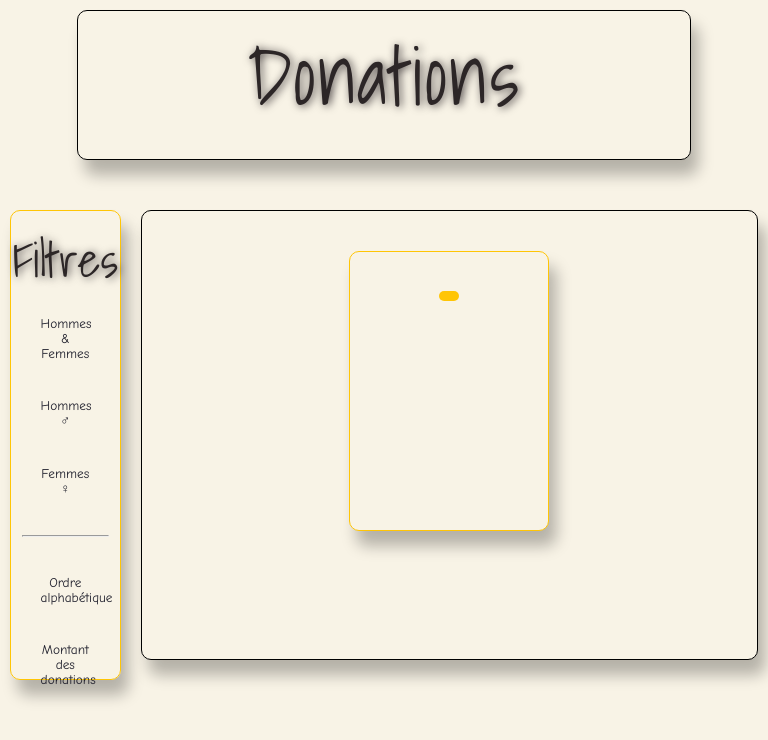
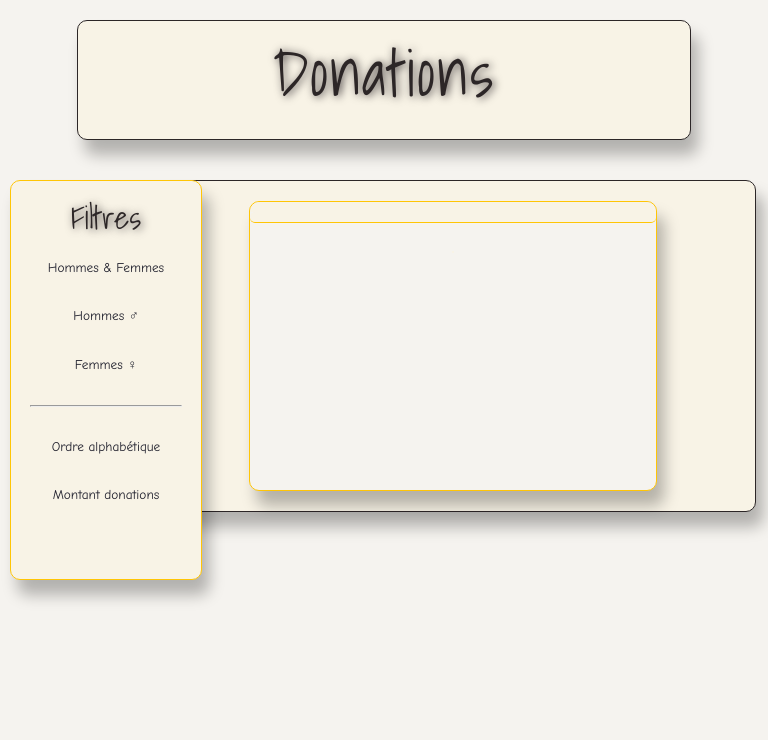
Before and after one commit to Pauline-13/Association-API, a plain HTML site: page index.html in a window 768 px wide. Drawn offline with Linux system fonts and the light colour scheme; no server answers.

Commit message:
ajustements styles CSS, responsive tablette à terminer

```diff
--- a/index.html
+++ b/index.html
@@ -3,7 +3,8 @@
 <head>
     <meta charset="UTF-8">
     <meta name="viewport" content="width=device-width, initial-scale=1.0">
-    <title>Document</title>
+    <title>Donations</title>
+    <link rel="icon" type="image/vnd.icon" href="Favicon.png" />
     <link rel="stylesheet" href="./style.css">
 </head>
 <body>
@@ -34,7 +35,7 @@
             Ordre alphabétique
         </button>
         <button class="filter_amount_aside">
-            Montant des donations
+            Montant donations
         </button>
     </aside>
 
--- a/style.css
+++ b/style.css
@@ -12,12 +12,10 @@ html {
 }
 
 body {
-    background-color: #F8F3E6;
+    background-color: #f5f3ef;
 }
 
 main {
-    /* position: relative; */
-    /* border:rgb(71, 212, 255) 1px solid; */
     width: 100%;
     display: flex;
 }
@@ -29,12 +27,12 @@ header {
 
 h1 {
     background-color: #F8F3E6;
-    border: 1px solid black;
+    border: 1px solid #2C2627;
     border-radius: 10px;
     height: 150px;
     width: 80%;
     text-align: center;
-    margin: 10px 0 50px 0;
+    margin: 20px 0 50px 0;
     font-family: "Shadows Into Light";
     font-weight: lighter;
     font-size: 5rem;
@@ -45,15 +43,15 @@ h1 {
 }
 
 aside {
-    /* position: absolute; */
-     /* background-color: #F8F3E6;  ← Si je mets un background, mon background bouton ne fonctionne plus*/
+    position: fixed;
+    background-color: #F8F3E6;
     display: flex;
     flex-direction: column;
     align-items: center;
     border: 1px solid #ffc506;
     border-radius: 10px;
     width: 15%;
-    height: 470px;
+    height: 455px;
     padding-top: 10px;
     margin: 0 10px 0 10px;
     box-shadow: 7.4px 14.9px 14.9px hsl(0deg 0% 0% / 0.27);
@@ -69,12 +67,12 @@ aside h2 {
 
 .barre_aside {
     width: 80%;
-    margin: 20px 0 20px 0;
+    margin: 15px 0 15px 0;
 }
 
 button {
     width: 70%;
-margin: 5px;
+    margin: 8px;
     padding: 5px;
     font-family: "Comic Neue";
     background: transparent;
@@ -82,7 +80,7 @@ font-family: "Comic Neue";
     padding: 1em;
     color: #ffedd3;
     color: #1e1e2b;
-  /* text-transform: uppercase; */
+    text-transform: uppercase;
     position: relative;
     transition: 0.5s ease;
     cursor: pointer;
@@ -129,45 +127,57 @@ button:hover::after {
 
 
 section {
-    /* position: absolute; */
     background-color: #F8F3E6;
-    border: 1px solid black;
+    border: 1px solid #2C2627;
     border-radius: 10px;
     width: 100%;
-    display: grid;
-    grid-template-columns: repeat(auto-fit, 200px);
-    justify-content: space-around;
     gap: 20px;
-    margin: 0 10px 20px 10px;
-    padding: 20px 10px;
+    display: flex;
+    flex-wrap: wrap;
+    justify-content: center;
+    margin: 0 12px 20px 250px;
+    padding: 10px 10px;
     box-shadow: 7.4px 14.9px 14.9px hsl(0deg 0% 0% / 0.27);
 }
 
 figure {
-    background-color: #F8F3E6;
+    background-color: #f5f3ef;
     border: 1px solid #ffc506;
     border-radius: 10px;
-    width: 200px;
-    height: 280px;
+    width: 22%;
+    height: 290px;
     justify-items: center;
-    margin: 20px 0;
+    margin: 20px 10px;
     box-shadow: 7.4px 14.9px 14.9px hsl(0deg 0% 0% / 0.27);
 }
 
 .last-name_card {
-   margin-top: 10px;
+   background-color: #F8F3E6;
+   width: 100%;
+   padding-top: 10px;
+   border-radius: 10px 10px 0 0;
    font-family: "Comic Neue";
    font-size: 2rem;
+   text-shadow: 2px 1px 4px #474142;
+   text-align: center;
+   color: #ffc506;
    color: #2C2627;
-   text-shadow: 2px 1px 5px #474142;
+
 }
 
 .first-name_card {
-    margin-bottom: 10px;
+    background-color: #F8F3E6;
+    width: 100%;
+    padding-bottom: 10px;
+    margin-bottom: 15px;
     font-family: "Comic Neue";
     font-weight: lighter;
+    text-shadow: 2px 1px 5px #474142;
+    text-align: center;
+    color: #ffc506;
     color: #2C2627;
-    text-shadow: 2px 1px 5px #474142;
+    border-bottom: 1px solid #ffc506;
+    border-radius: 5px;
 }
 
 section img {
@@ -179,8 +189,60 @@ section p {
     margin-top: 11px;
     font-family: "Comic Neue";
     font-size: 1.2rem;
-    background-color: #ffc506;
+    /* background-color: #ffc506; */
     padding: 5px 10px;
     border-radius: 5px;
     text-shadow: 2px 1px 5px #474142;
 }
+
+
+/*tablette*/
+@media only screen and (min-width: 481px) and (max-width: 768px) {
+h1 {
+    height: 120px;
+    margin: 20px 0 40px 0;
+    font-size: 4rem;
+}
+
+aside {
+    width: 25%;
+    height: 400px;
+    /* padding-top: 10px; */
+    /* margin: 0 10px 0 10px; */
+}
+
+aside h2 {
+    font-size: 2rem;
+}
+
+button {
+    /* width: 70%; */
+    margin: 10px;
+    /* padding: 5px; */
+    padding: 0.5em;
+    text-transform: none;
+}
+
+section {
+    align-items: center;
+    margin: 0 12px 20px 150px;
+    /* padding: 10px 10px; */
+}
+
+figure {
+    width: 70%;
+    height: 290px;
+    margin: 10px 10px;
+}
+
+ .last-name_card {
+   /* padding-top: 10px; */
+   /* border-radius: 10px 10px 0 0; */
+   font-size: 1.5rem;
+}
+
+section img {
+    width: 110px;
+}
+
+}
```
Also changed, not shown: Favicon.png (added). Lines whose indentation alone changed are shown as unchanged.
